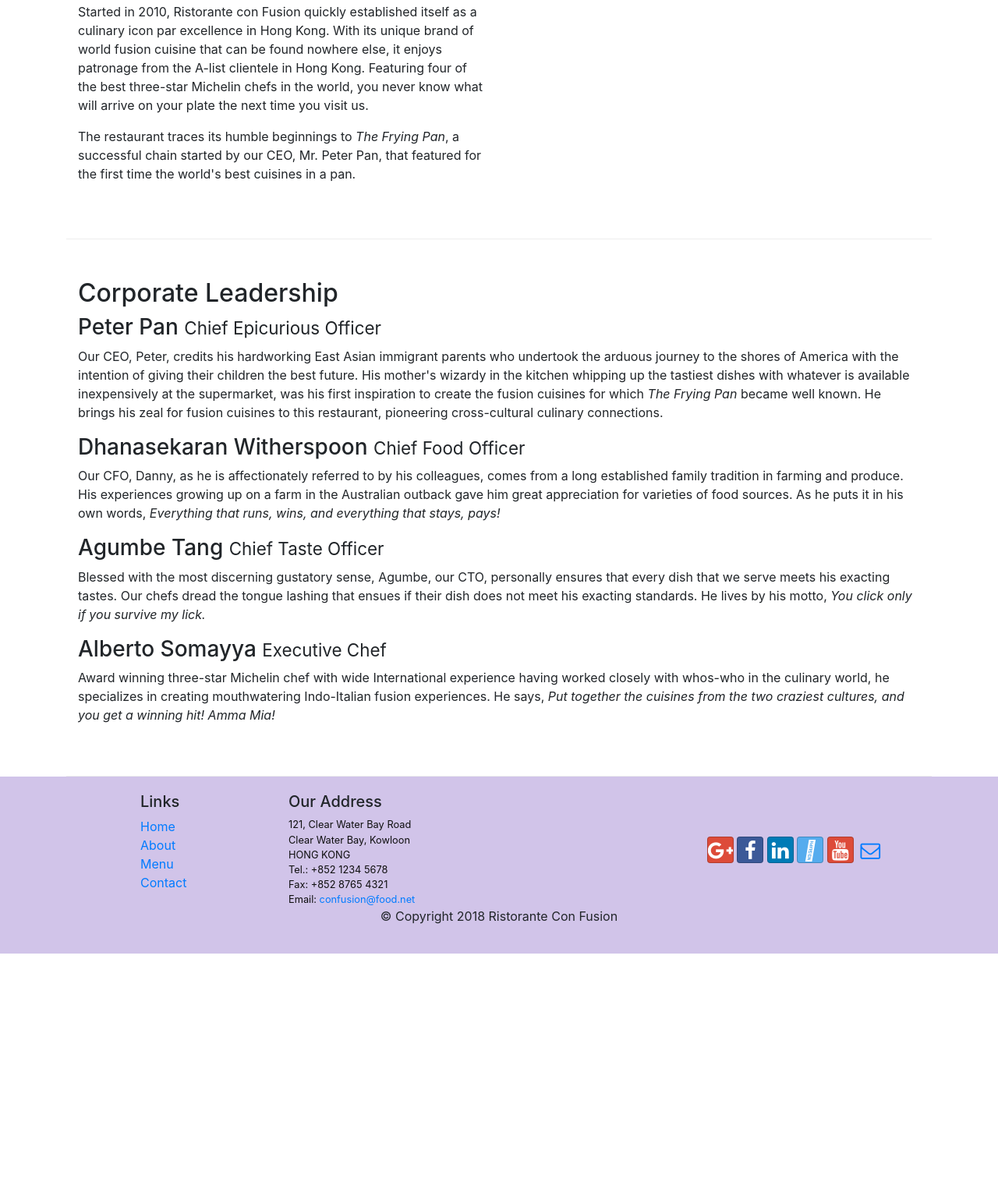
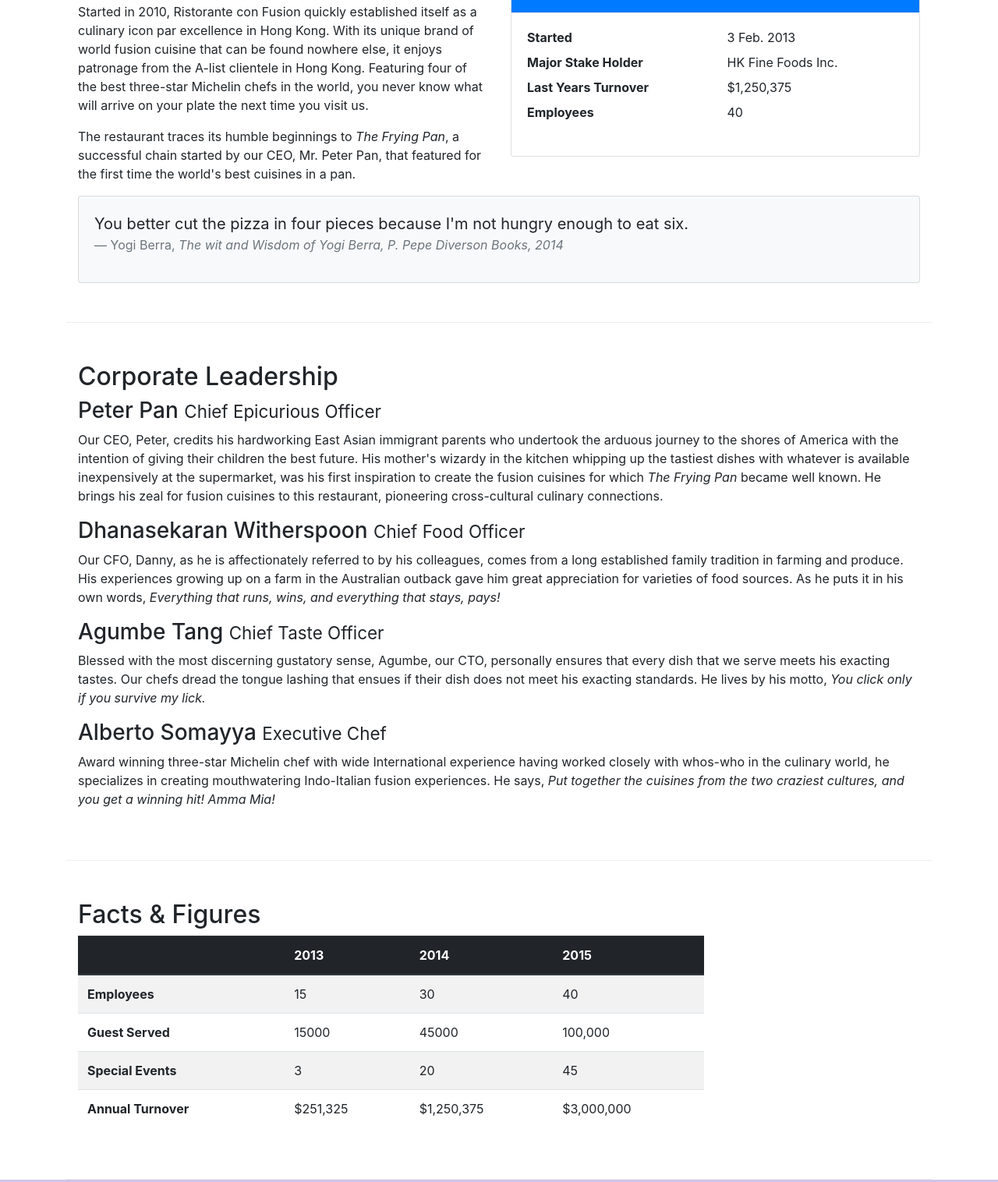
Before and after one commit to pupafixa/confusion1, a website: page aboutus.html in a window 1280 px wide. Shown: the part 558-2074 px from the top of the page at 78% size. Before the commit the page ends 1781 px from the top, so only its background shows below. Drawn offline with nearby package versions, Linux system fonts and the light colour scheme.

Commit message:
Tables and Cards

```diff
--- a/aboutus.html
+++ b/aboutus.html
@@ -68,13 +68,39 @@
                     in Hong Kong. Featuring four of the best three-star Michelin chefs in the world, you never know what will arrive on your plate the next time you visit us.</p>
                 <p>The restaurant traces its humble beginnings to <em>The Frying Pan</em>, a successful chain started by our CEO, Mr. Peter Pan, that featured for the first time the world's best cuisines in a pan.</p>
             </div>
-            <div>
+            <div class="col-sm">
+                <div class="card">
+                    <h3 class="card-header bg-primary text-white">Facts At a Glance</h3>
+                    <div class="card-body">
+                        <dl class="row">
+                            <dt class="col-6">Started</dt>
+                            <dd class="col-6">3 Feb. 2013</dd>
+                            <dt class="col-6">Major Stake Holder</dt>
+                            <dd class="col-6">HK Fine Foods Inc.</dd>
+                            <dt class="col-6">Last Years Turnover</dt>
+                            <dd class="col-6">$1,250,375</dd>
+                            <dt class="col-6">Employees</dt>
+                            <dd class="col-6">40</dd>
+                        </dl>
+                    </div>
+                </div>
+            </div>
+            <div class="col-12">
+                <div class="card card-body bg-light">
+                    <blockquote class="blockquote">
+                        <p class="mb-0">You better cut the pizza in four pieces because I'm not hungry enough to eat six.</p>
+                        <footer class="blockquote-footer">Yogi Berra,
+                            <cite title="Source Title">The wit and Wisdom of Yogi Berra, P. Pepe Diverson Books, 2014</cite>
+                        </footer>
+                    </blockquote>
+                </div>
+
             </div>
         </div>
 
 
         <div class="row row-content align-items-center">
-            <div class="col-12  .d-none .d-sm-block">
+            <div class="col-12">
                 <h2>Corporate Leadership</h2>
                 <h3>Peter Pan <small>Chief Epicurious Officer</small></h3>
                 <p class="d-none d-sm-block">Our CEO, Peter, credits his hardworking East Asian immigrant parents who undertook the arduous journey to the shores of America with the intention of giving their children the best future. His mother's wizardy in the kitchen whipping up
@@ -91,7 +117,50 @@
 
             </div>
         </div>
+        <div class="row row-content">
+            <div class="col-12 col-sm-9">
+                <h2>Facts &amp; Figures</h2>
+                <div class="table-responsive">
+                    <table class="table table-striped">
+                        <thead class="thead-dark">
+                            <tr>
+                                <th>&nbsp;</th>
+                                <th>2013</th>
+                                <th>2014</th>
+                                <th>2015</th>
+                            </tr>
+                        </thead>
+                        <tbody>
+                            <tr>
+                                <th>Employees</th>
+                                <td>15</td>
+                                <td>30</td>
+                                <td>40</td>
+                            </tr>
+                            <tr>
+                                <th>Guest Served</th>
+                                <td>15000</td>
+                                <td>45000</td>
+                                <td>100,000</td>
+                            </tr>
 
+                            <tr>
+                                <th>Special Events</th>
+                                <td>3</td>
+                                <td>20</td>
+                                <td>45</td>
+                            </tr>
+                            <th>Annual Turnover</th>
+                            <td>$251,325</td>
+                            <td>$1,250,375</td>
+                            <td>$3,000,000</td>
+                            </tr>
+                        </tbody>
+                    </table>
+                </div>
+
+            </div>
+        </div>
     </div>
 
     <footer class="footer">
```
